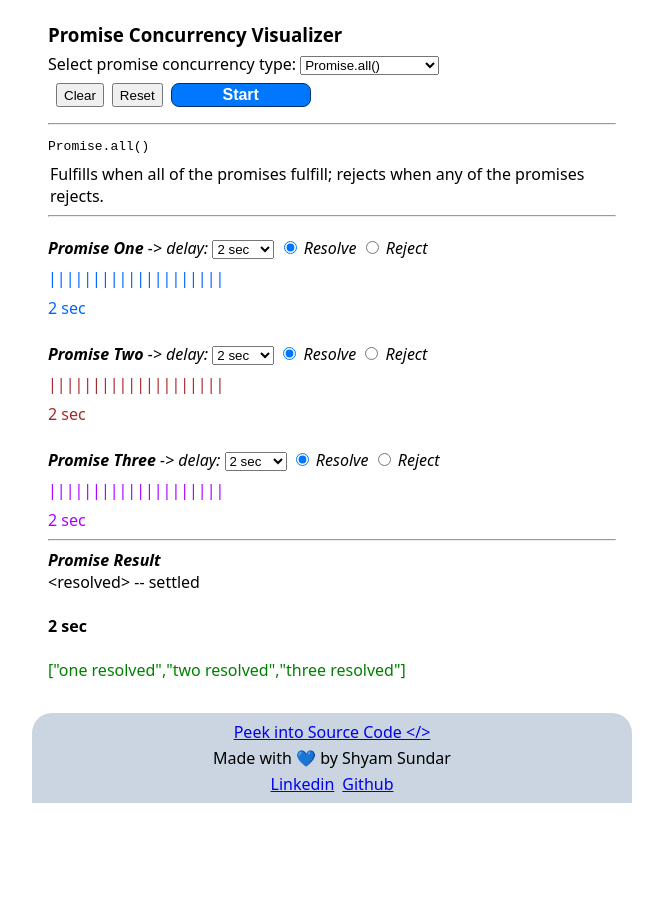
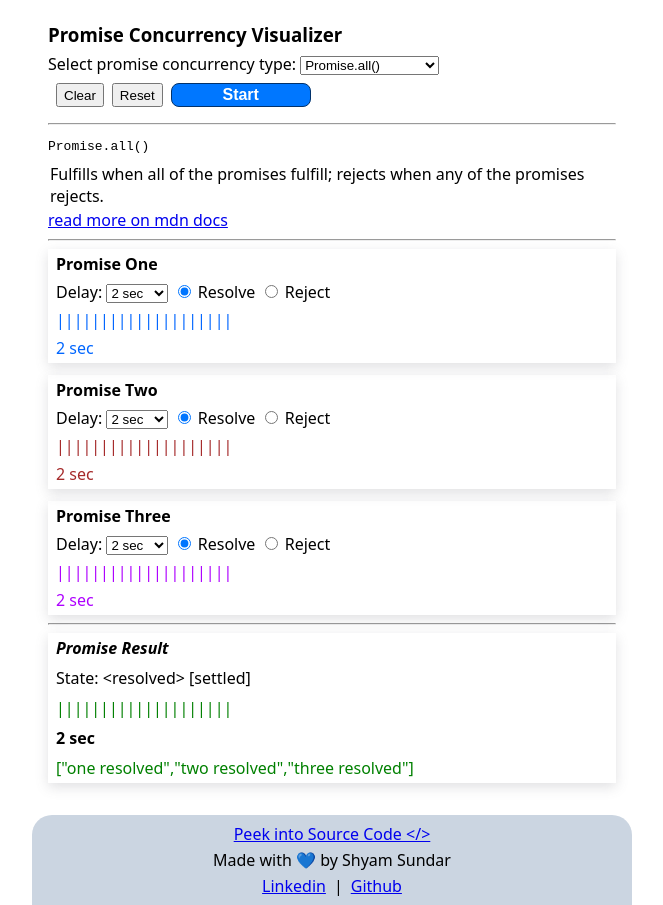
Before and after one commit to yamsun/Javascript-promise-concurrency-visualizer, a website: page index.html in a window 1280 px wide. Both pictures are taken after a click on the button "Start". Shown: the whole page, without its empty margins (308-971 px from the left). Before the commit the page ends 803 px from the top, so only its background shows below. Drawn offline with Linux system fonts and the light colour scheme.

Commit message:
result progress bar, ui fixes

```diff
--- a/index.html
+++ b/index.html
@@ -35,17 +35,19 @@
           </span>
         </div>
         <hr />
+        <div>
           <div id="explain"></div>
+          <a href="#" target="_blank" id="mdn-link">read more on mdn docs</a>
+        </div>
         <hr />
       </div>
 
       <div id="container">
         <div>
-          <em>
-            <b> Promise One </b>->
+            <b> Promise One </b>
+          <div>
               <span>
-              <span>
-                <label for="delay1">delay:</label>
+                <label for="delay1">Delay: </label>
                 <select id="delay1">
                   <option value="1">1 sec</option>
                   <option value="2" selected>2 sec</option>
@@ -72,17 +74,15 @@
                 <input type="radio" id="reject1" name="status1" value="reject" />
                 <label for="reject1">Reject</label>
               </span>
-            </span>
-          </em>
+          </div>
           <div id="one" class="one"></div>
           <div id="timeOne" class="one"></div>
         </div>
         <div>
-          <em>
-            <b> Promise Two </b>->
+            <b> Promise Two </b>
+            <div>
               <span>
-              <span>
-                <label for="delay2">delay:</label>
+                <label for="delay2">Delay:</label>
                 <select id="delay2">
                   <option value="1">1 sec</option>
                   <option value="2" selected>2 sec</option>
@@ -109,17 +109,18 @@
                 <input type="radio" id="reject2" name="status2" value="reject" />
                 <label for="reject2">Reject</label>
               </span>
-            </span>
-          </em>
+            </div>
+
           <div id="two" class="two"></div>
           <div id="timeTwo" class="two"></div>
         </div>
         <div>
-          <em>
-            <b> Promise Three </b> ->
+
+            <b> Promise Three </b>
+
+            <div>
               <span>
-              <span>
-                <label for="delay3">delay: </label>
+                <label for="delay3">Delay: </label>
                 <select id="delay3">
                   <option value="1">1 sec</option>
                   <option value="2" selected>2 sec</option>
@@ -134,6 +135,7 @@
                 </select>
               </span>
               <span>
+                <label for="resolve3" checked="checked">
                   <input
                     type="radio"
                     id="resolve3"
@@ -141,29 +143,40 @@
                     value="resolve"
                     checked
                   />
-                <label for="resolve3" checked="checked">Resolve</label>
+                  <span>Resolve</span>
+
+                </label>
 
                 <input type="radio" id="reject3" name="status3" value="reject" />
                 <label for="reject3">Reject</label>
               </span>
-            </span>
-          </em>
+            </div>
+
           <div id="three" class="three"></div>
           <div id="timeThree" class="three"></div>
         </div>
       </div>
+
       <hr />
 
+      <div class="card">
+
+          <b><em>Promise Result</em></b>
+
         <div>
-        <div>
-          <b><em>Promise Result</em></b>
+          <span>State: </span>
+          <span id="promise-verdict">
+
+          </span>
         </div>
-        <div id="promise-verdict"></div>
-        <br />
+
+
+          <div id="result-progress"></div>
+
         <b>
           <div id="timeResult"></div>
         </b>
-        <br />
+
         <div id="result"></div>
       </div>
     </main>
@@ -176,7 +189,7 @@
         <div>Made with &#128153;
            by Shyam Sundar  </div>
         <div class="links">
-          <a href="https://www.linkedin.com/in/shyam-sundar1/" target="_blank">Linkedin</a>
+          <a href="https://www.linkedin.com/in/shyam-sundar1/" target="_blank">Linkedin</a> |
           <a href="https://github.com/yamsun" target="_blank">Github</a>
         </div>
       </div>
--- a/script.js
+++ b/script.js
@@ -15,6 +15,10 @@ const resetBtn = document.getElementById('reset');
 
 const explain = document.getElementById('explain');
 const promiseVerdict = document.getElementById('promise-verdict');
+const resultProgress = document.getElementById('result-progress');
+
+const mdnLinkElement = document.getElementById("mdn-link");
+
 
 const promiseExplanations = {
   all: `<code>Promise.all()</code>
@@ -27,20 +31,31 @@ const promiseExplanations = {
   <p>Settles when any of the promises settles. In other words, fulfills when any of the promises fulfills; rejects when any of the promises rejects.</p>`,
 };
 
+const mdnLinks = {
+  all: 'https://developer.mozilla.org/en-US/docs/Web/JavaScript/Reference/Global_Objects/Promise/all',
+  allSettled: 'https://developer.mozilla.org/en-US/docs/Web/JavaScript/Reference/Global_Objects/Promise/allSettled',
+  any: 'https://developer.mozilla.org/en-US/docs/Web/JavaScript/Reference/Global_Objects/Promise/any',
+  race: 'https://developer.mozilla.org/en-US/docs/Web/JavaScript/Reference/Global_Objects/Promise/race'
+}
+
 let promiseType = document.getElementById('promiseType');
 explain.innerHTML = promiseExplanations[promiseType.value];
+mdnLinkElement.href = mdnLinks[promiseType.value]
 
 promiseType.addEventListener('change', (e) => {
   let newType = e.target.value;
   explain.innerHTML = promiseExplanations[newType];
+  mdnLinkElement.href = mdnLinks[newType]
+
 });
 
 console.log({ promiseType });
 
 const clear = () => {
-  [one, two, three, timeOne, timeTwo, timeThree, timeResult, result].map(
+  [one, two, three, timeOne, timeTwo, timeThree, timeResult, result, resultProgress].map(
     (i) => (i.innerHTML = '')
   );
+  resultProgress.style.color = ''
 };
 clearBtn.addEventListener('click', clear);
 
@@ -87,11 +102,11 @@ startBtn.addEventListener('click', () => {
       let timer = setInterval(() => {
         one.innerHTML += progressBar;
         time++;
+        timeOne.innerHTML = `${(time /10)} sec`;
       }, 100);
 
       setTimeout(() => {
         clearInterval(timer);
-        timeOne.innerHTML = `${time / 10} sec`;
         if (status1 === 'resolve') {
           resolve('one resolved');
         } else {
@@ -107,11 +122,11 @@ startBtn.addEventListener('click', () => {
       let timer = setInterval(() => {
         two.innerHTML += progressBar;
         time++;
+        timeTwo.innerHTML = `${(time /10)} sec`;
       }, 100);
 
       setTimeout(() => {
         clearInterval(timer);
-        timeTwo.innerHTML = `${time / 10} sec`;
         if (status2 === 'resolve') {
           resolve('two resolved');
         } else {
@@ -127,11 +142,11 @@ startBtn.addEventListener('click', () => {
       let timer = setInterval(() => {
         three.innerHTML += progressBar;
         time++;
+        timeThree.innerHTML = ` ${(time /10)} sec`;
       }, 100);
 
       setTimeout(() => {
         clearInterval(timer);
-        timeThree.innerHTML = ` ${time / 10} sec`;
         if (status3 === 'resolve') {
           resolve('three resolved');
         } else {
@@ -144,6 +159,8 @@ startBtn.addEventListener('click', () => {
   let resultTime = 0;
   let resultTimer = setInterval(() => {
     resultTime++;
+    timeResult.innerHTML = `${resultTime / 10} sec`;
+    resultProgress.innerHTML += progressBar
   }, 100);
 
   promiseVerdict.innerText = '<pending>';
@@ -168,6 +185,8 @@ startBtn.addEventListener('click', () => {
       promiseFunction = Promise.all([promise1, promise2, promise3]);
   }
 
+  startBtn.disabled = true
+  clearBtn.disabled = true
   promiseFunction
     .then((res) => {
       console.log(' res', res);
@@ -175,18 +194,22 @@ startBtn.addEventListener('click', () => {
       result.innerText = JSON.stringify(res);
       result.style.color = 'green';
       promiseVerdict.innerText = '<resolved>';
+      resultProgress.style.color = 'green'
     })
     .catch((err) => {
       console.log(' err', err, typeof err);
       clearInterval(resultTimer);
       result.innerText = err;
       console.log('JSON.stringify(err)', JSON.stringify(err));
-      result.style.color = 'tomato';
+      result.style.color = 'red';
+      resultProgress.style.color = 'red'
       promiseVerdict.innerText = '<rejected>';
     })
     .finally(() => {
-      timeResult.innerHTML = `${resultTime / 10} sec`;
-      promiseVerdict.innerText += ' -- settled';
+      // timeResult.innerHTML = `${resultTime / 10} sec`;
+      promiseVerdict.innerText += ' [settled]';
+      startBtn.disabled = false
+      clearBtn.disabled = false
     });
 });
 
--- a/styles.css
+++ b/styles.css
@@ -56,23 +56,46 @@ h1 {
 #container {
   display: flex;
   flex-direction: column;
-  gap: 24px;
-  padding-top: 12px;
+  gap: 12px;
+}
+
+#container > div{
+  display: flex;
+  flex-direction: column;
+  gap: 6px;
+  /* background-color: yellow; */
+  /* outline: 1px solid red; */
+  padding: 4px 8px;
+  box-shadow: rgba(100, 100, 111, 0.2) 0px 4px 12px 0px;
+  min-height: 100px;
+}
+
+.card{
+  display: flex;
+  flex-direction: column;
+  gap: 8px;
+  /* background-color: yellow; */
+  /* outline: 1px solid red; */
+  padding: 4px 8px;
+  box-shadow: rgba(100, 100, 111, 0.2) 0px 4px 12px 0px;
+  min-height: 100px;
+}
+
+hr{
+  margin-top: 8px;
+  margin-bottom: 8px;
 }
 
 .one {
   color: rgb(0, 102, 255);
-  padding-top: 8px;
 }
 
 .two {
   color: brown;
-  padding-top: 8px;
 }
 
 .three {
   color: rgb(174, 0, 255);
-  padding-top: 8px;
 }
 
 .btn-container {
@@ -111,9 +134,16 @@ h1 {
   background-color: rgb(0, 97, 207);
 }
 
+.buttons #start:disabled {
+  transform: none;
+  background-color: rgb(163, 165, 167);
+  color: rgb(90, 89, 89)
+}
+
 p {
   padding: 0;
   margin: 8px 2px;
+  margin-bottom: 2px;
 }
 
 
```
Lines whose indentation alone changed are shown as unchanged.
